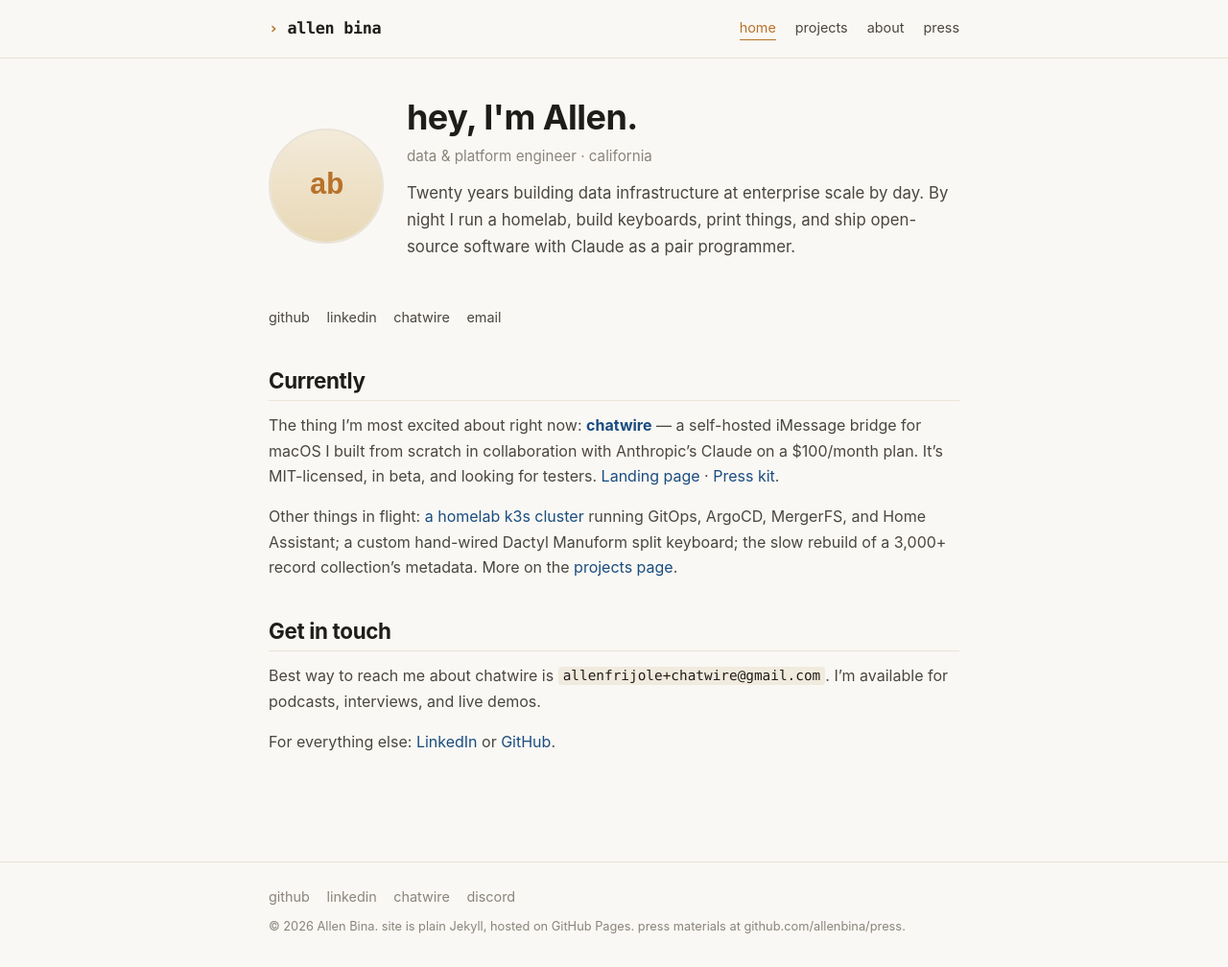
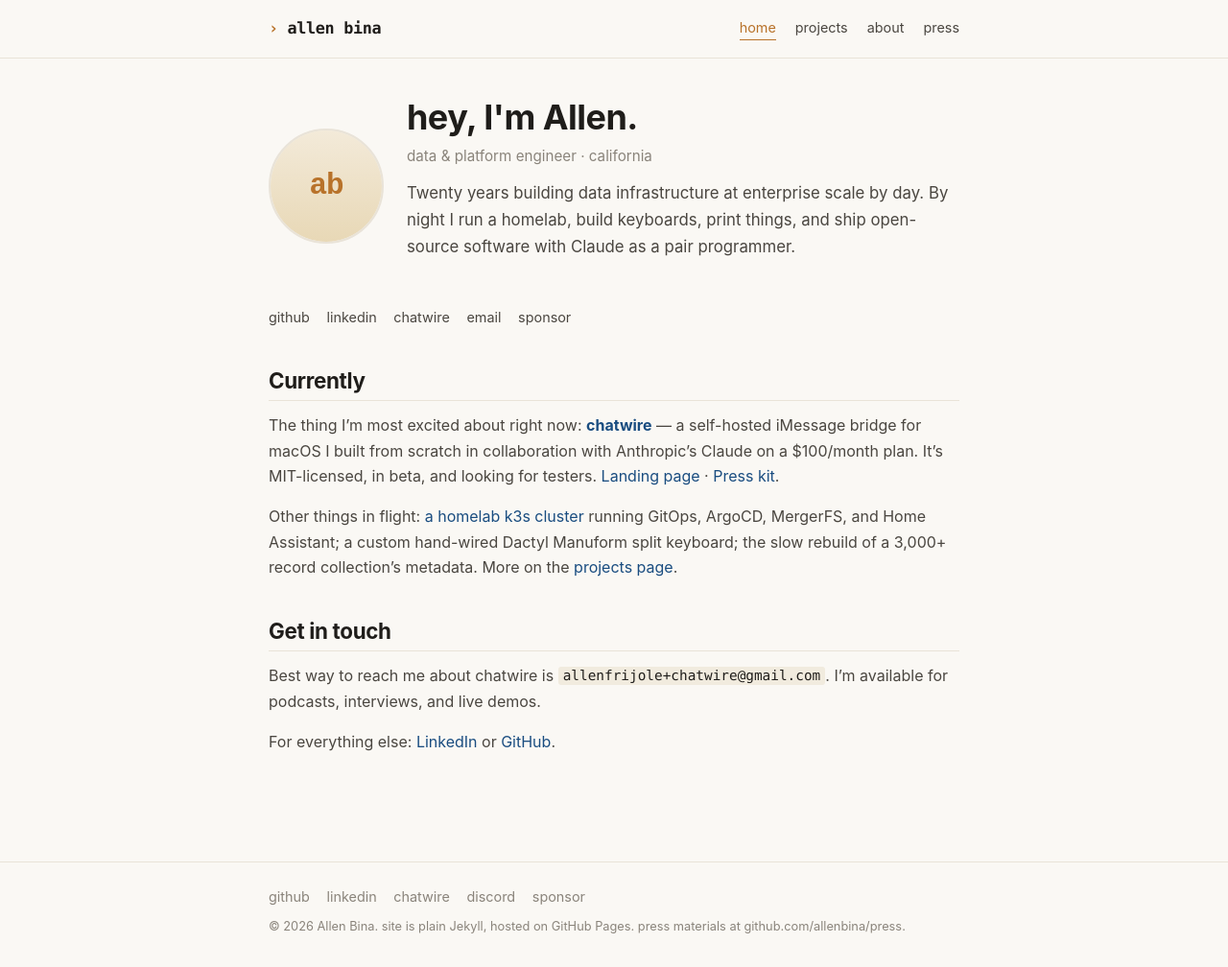
Before and after one commit to allenbina/allenbina.github.io, a Jekyll site: the page built from index.md, in a window 1280 px wide and 1008 px high. Shown: the whole window at 96% size. Built offline with Jekyll 4.4.1, drawn with Linux system fonts in a browser that asks for light colours.

Commit message:
Add GitHub Sponsors link to home, about, press, footer

```diff
--- a/_layouts/default.html
+++ b/_layouts/default.html
@@ -37,6 +37,7 @@
       <a href="https://www.linkedin.com/in/allenbina">linkedin</a>
       <a href="https://github.com/allenbina/chatwire">chatwire</a>
       <a href="https://dsc.gg/chatwire">discord</a>
+      <a href="https://github.com/sponsors/allenbina">sponsor</a>
     </div>
     <p class="fineprint">
       © {{ 'now' | date: "%Y" }} Allen Bina. site is plain Jekyll, hosted on GitHub Pages.
--- a/index.md
+++ b/index.md
@@ -17,6 +17,7 @@ title: Home
   <a href="https://www.linkedin.com/in/allenbina">linkedin</a>
   <a href="https://github.com/allenbina/chatwire">chatwire</a>
   <a href="mailto:allenfrijole+chatwire@gmail.com">email</a>
+  <a href="https://github.com/sponsors/allenbina">sponsor</a>
 </div>
 
 ## Currently
```
Also changed, not shown: about.md (+1 -0 lines), press.md (+1 -0 lines).
